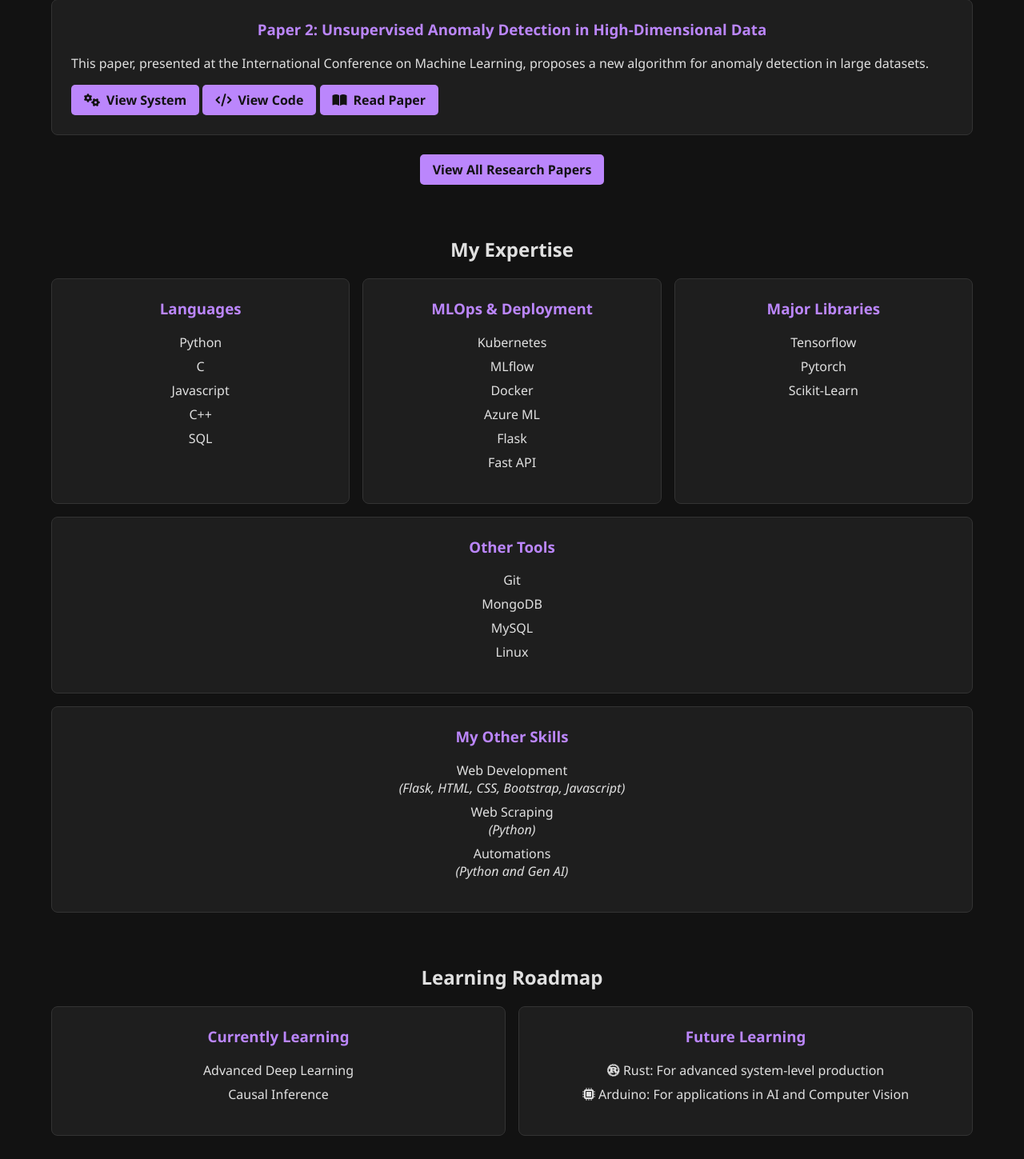
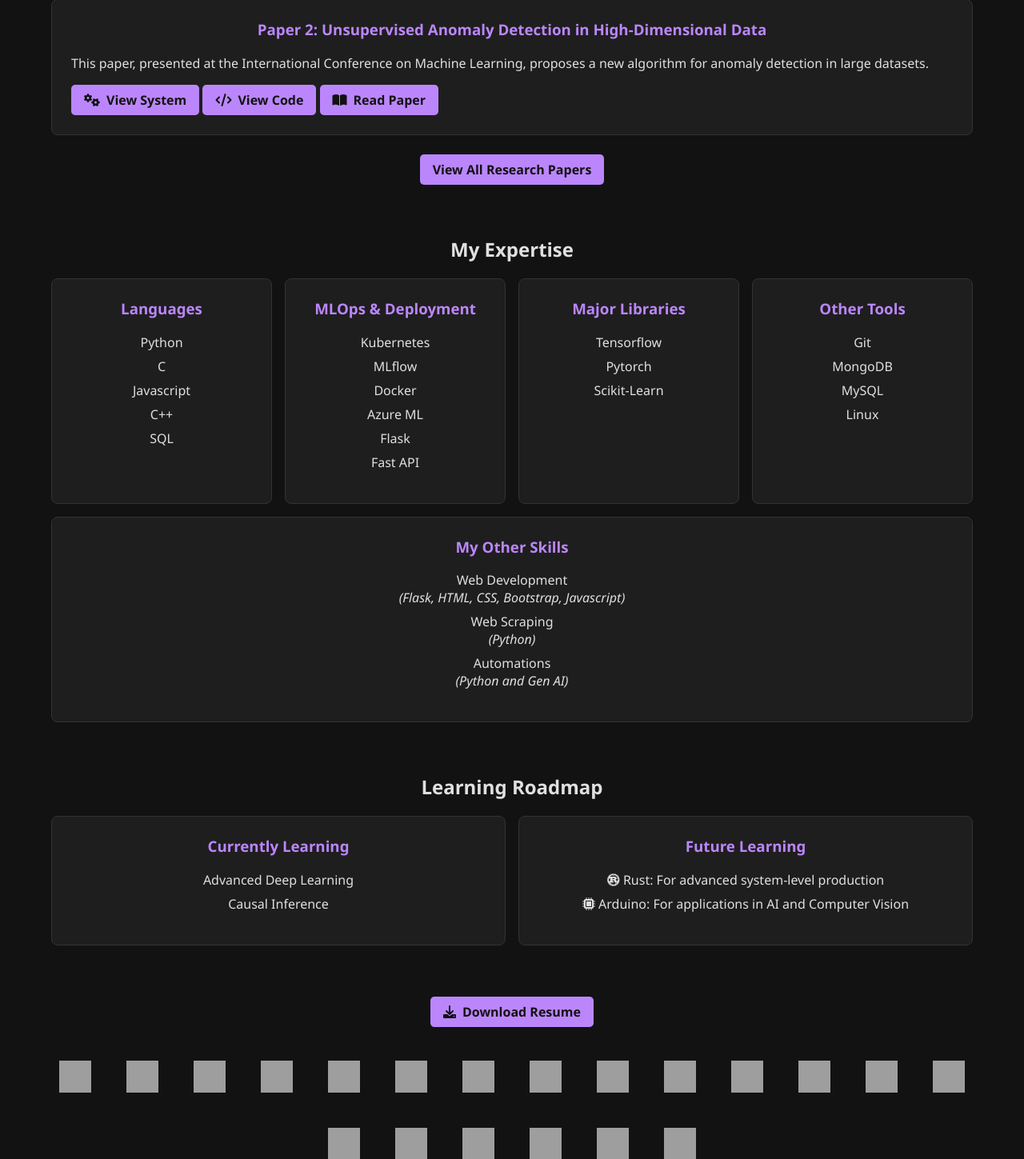
Before and after one commit to SHIVOGOJOHN/mainprofile, a Flask app: page / in a window 1280 px wide. Shown: the part 1386-2835 px from the top of the page at 80% size. Run offline with Flask 3, Linux system fonts and the light colour scheme; some libraries are stand-ins or nearby versions; grey boxes are pictures that could not be loaded.

Commit message:
Fix: Ensure all 5 skill columns fit in a single row and are equally sized.

```diff
--- a/static/style.css
+++ b/static/style.css
@@ -214,27 +214,13 @@ section {
     gap: 1rem;
 }
 
-#skills .skills-row-single {
-    display: flex;
-    justify-content: center;
-    margin-top: 1rem;
-    max-width: calc( (300px * 4) + (1rem * 3) ); /* Match width of 4 columns + 3 gaps */
-    margin-left: auto;
-    margin-right: auto;
-}
-
-#skills .skills-row-single .skill-column {
-    flex: 1;
-    min-width: 300px;
-}
-
 #skills .skill-column {
     background-color: #1e1e1e;
     padding: 1.5rem;
     border-radius: 8px;
     border: 1px solid #333;
-    flex: 1;
-    min-width: 300px; /* Adjusted for 5 columns */
+    flex: 1 1 calc(20% - 1rem); /* Distribute 5 items evenly with gap */
+    min-width: 180px; /* Minimum width to prevent excessive shrinking */
     transition: transform 0.3s ease;
 }
 
--- a/templates/index.html
+++ b/templates/index.html
@@ -190,9 +190,6 @@
                     <li>Linux</li>
                 </ul>
             </div>
-            </div>
-        </div>
-        <div class="skills-row-single">
             <div class="skill-column">
                 <h3>My Other Skills</h3>
                 <ul>
```
